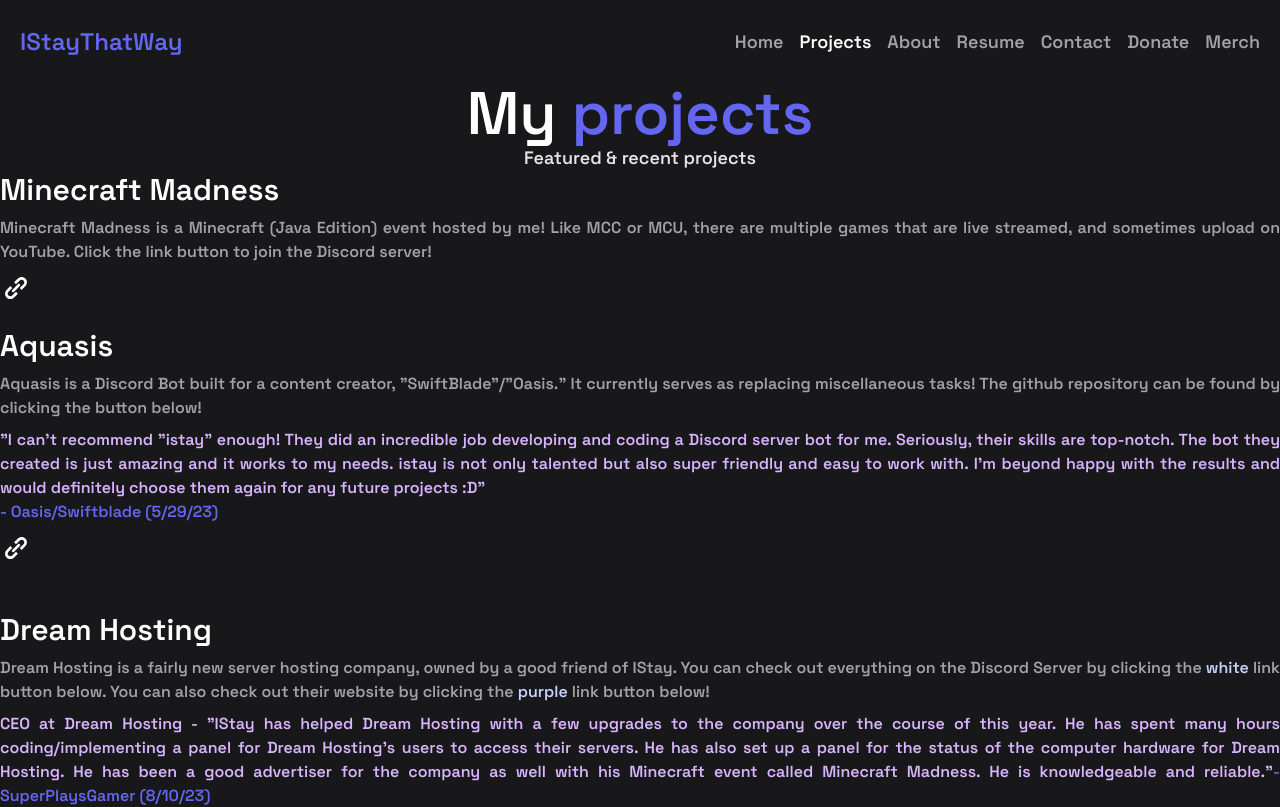
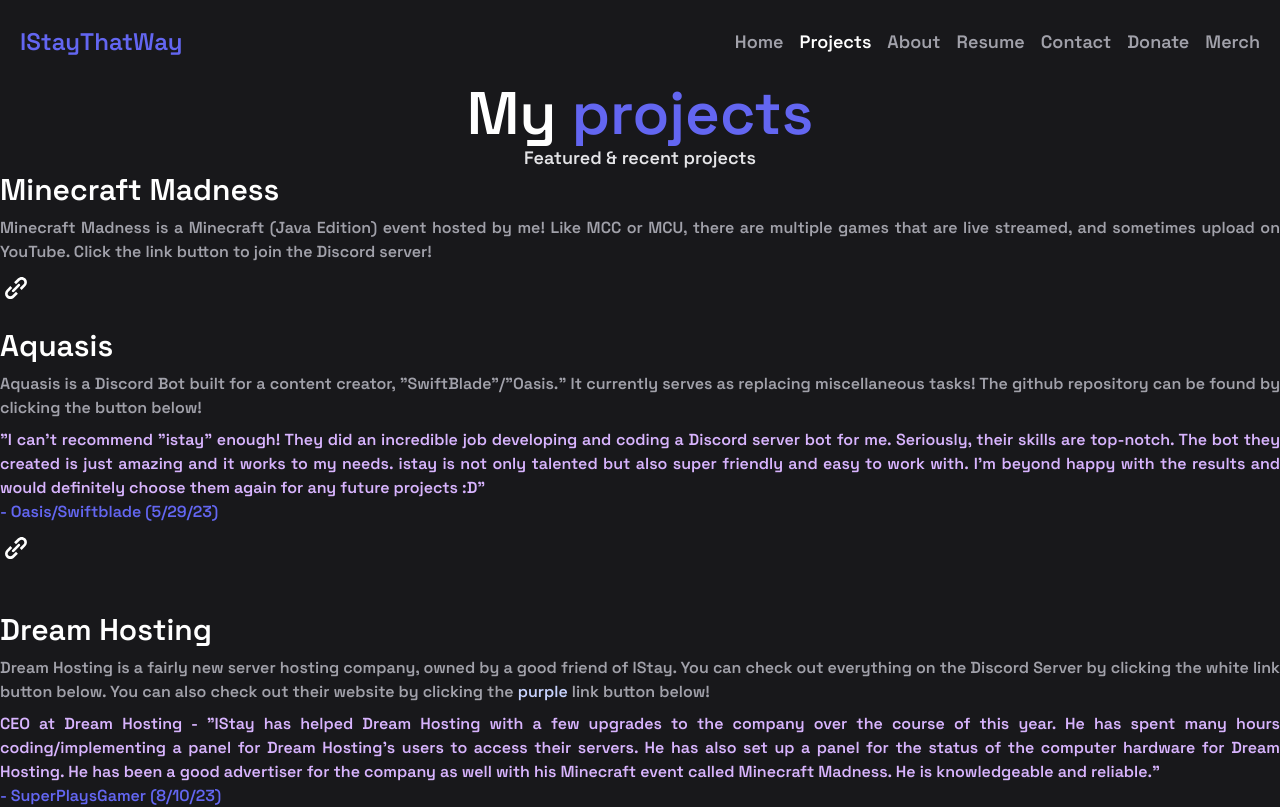
Before and after one commit to IStayThatWayCoding/istaythatway.com, a Next.js app: page /projects in a window 1280 px wide. Shown: the top 807 px of the page. Built offline with nearby package versions, Linux system fonts and the light colour scheme.

Commit message:
Update projects.js

```diff
--- a/pages/projects.js
+++ b/pages/projects.js
@@ -74,10 +74,10 @@
                                     <div className="flex-grow space-y-2">
                                         <h1 className="text-3xl font-bold">Dream Hosting</h1>
                                         <p className="text-gray-400 py- text-justify">
-                                            Dream Hosting is a fairly new server hosting company, owned by a good friend of IStay. You can check out everything on the Discord Server by clicking the <span className="text-indigo-200">white</span> link button below. You can also check out their website by clicking the <span className="text-indigo-200">purple</span> link button below!
+                                            Dream Hosting is a fairly new server hosting company, owned by a good friend of IStay. You can check out everything on the Discord Server by clicking the <span className="text-white-200">white</span> link button below. You can also check out their website by clicking the <span className="text-indigo-200">purple</span> link button below!
                                         </p>
                                         <p className="text-purple-300 py- text-justify">
-                                            CEO at Dream Hosting - "IStay has helped Dream Hosting with a few upgrades to the company over the course of this year. He has spent many hours coding/implementing a panel for Dream Hosting's users to access their servers. He has also set up a panel for the status of the computer hardware for Dream Hosting. He has been a good advertiser for the company as well with his Minecraft event called Minecraft Madness. He is knowledgeable and reliable."<a href="https://discord.gg/EBJk36MkaY" target="_blank">- SuperPlaysGamer (8/10/23)</a>
+                                            CEO at Dream Hosting - "IStay has helped Dream Hosting with a few upgrades to the company over the course of this year. He has spent many hours coding/implementing a panel for Dream Hosting's users to access their servers. He has also set up a panel for the status of the computer hardware for Dream Hosting. He has been a good advertiser for the company as well with his Minecraft event called Minecraft Madness. He is knowledgeable and reliable."<br/><a href="https://discord.gg/EBJk36MkaY" target="_blank">- SuperPlaysGamer (8/10/23)</a>
                                         </p>
 
                                         <div className="flex space-x-2">
```
